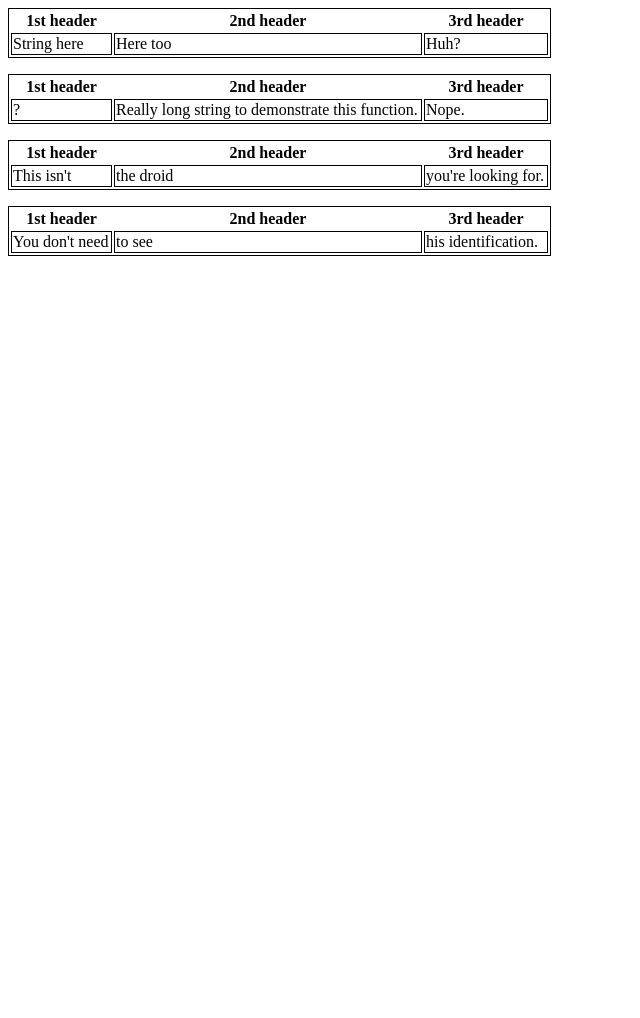
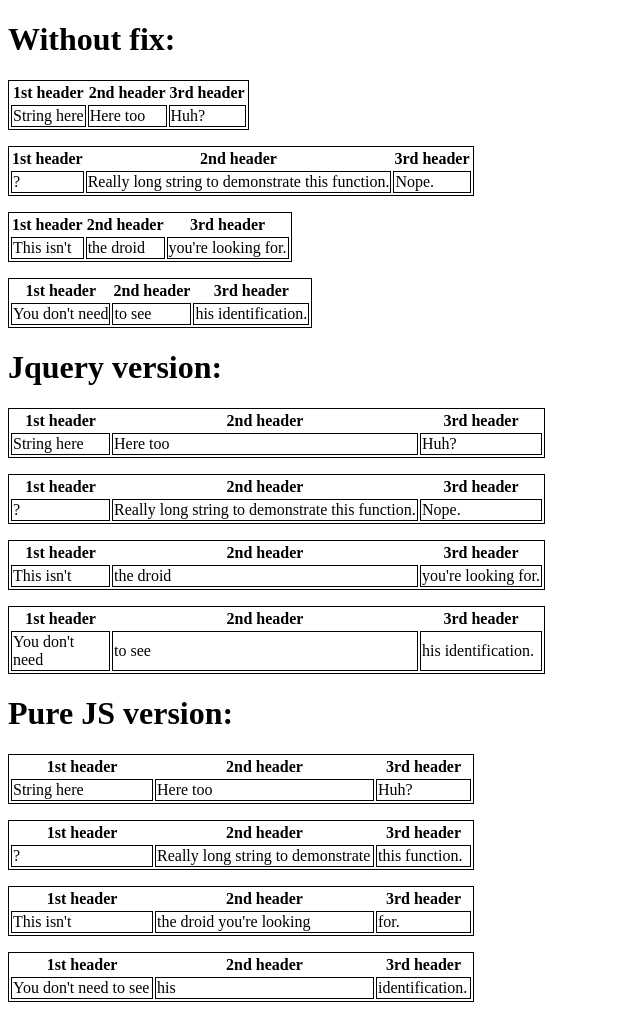
Before and after one commit to jdinitto/stackedColumnWidthFix, a plain HTML site: page index.html in a window 1280 px wide. Shown: the whole page, without its empty margins (0-640 px from the left). Before the commit the page ends 800 px from the top, so only its background shows below. Drawn offline with nearby package versions, Linux system fonts and the light colour scheme.

Commit message:
add jquery and vanilla js versions, more markup

```diff
--- a/index.html
+++ b/index.html
@@ -3,17 +3,21 @@
 <head>
 <title>Stacked Column Width Fix</title>
   <link rel="stylesheet" type="text/css" href="css/styles.css">
-  <script type="text/javascript" src="js/script.js"></script>
+   <script data-require="jquery@2.2.4" data-semver="2.2.4" src="https://ajax.googleapis.com/ajax/libs/jquery/2.2.4/jquery.min.js"></script>
+  <script src="js/tables_jquery.js"></script>
+  <script src="js/tables_vanilla.js"></script>
 
   <script>
     document.addEventListener("DOMContentLoaded", function(event) {
-      setWidestCell('thisIsTheParent');
+      setWidestCelljquery('thisIsTheParent');
+      setWidestCelljs('thisIsTheParent2');
     });
   </script>
 </head>
 
 <body>
-<div id="thisIsTheParent">
+<h1>Without fix:</h1>
+    <div id="withoutFix">
       <table>
         <thead>
           <tr>
@@ -30,7 +34,6 @@
           </tr>
         </tbody>
       </table>
-
       <table>
         <thead>
           <tr>
@@ -47,7 +50,6 @@
           </tr>
         </tbody>
       </table>
-
       <table>
         <thead>
           <tr>
@@ -81,5 +83,141 @@
         </tbody>
       </table>
     </div>
+
+    <h1>Jquery version:</h1>
+    <div id="thisIsTheParent">
+      <table>
+        <thead>
+          <tr>
+            <th>1st header</th>
+            <th>2nd header</th>
+            <th>3rd header</th>
+          </tr>
+        </thead>
+        <tbody>
+          <tr>
+            <td>String here</td>
+            <td>Here too</td>
+            <td>Huh?</td>
+          </tr>
+        </tbody>
+      </table>
+      <table>
+        <thead>
+          <tr>
+            <th>1st header</th>
+            <th>2nd header</th>
+            <th>3rd header</th>
+          </tr>
+        </thead>
+        <tbody>
+          <tr>
+            <td>?</td>
+            <td>Really long string to demonstrate this function.</td>
+            <td>Nope.</td>
+          </tr>
+        </tbody>
+      </table>
+      <table>
+        <thead>
+          <tr>
+            <th>1st header</th>
+            <th>2nd header</th>
+            <th>3rd header</th>
+          </tr>
+        </thead>
+        <tbody>
+          <tr>
+            <td>This isn't</td>
+            <td>the droid</td>
+            <td>you're looking for.</td>
+          </tr>
+        </tbody>
+      </table>
+      <table>
+        <thead>
+          <tr>
+            <th>1st header</th>
+            <th>2nd header</th>
+            <th>3rd header</th>
+          </tr>
+        </thead>
+        <tbody>
+          <tr>
+            <td>You don't need</td>
+            <td>to see</td>
+            <td>his identification.</td>
+          </tr>
+        </tbody>
+      </table>
+    </div>
+
+    <h1>Pure JS version:</h1>
+    <div id="thisIsTheParent2">
+      <table>
+        <thead>
+          <tr>
+            <th>1st header</th>
+            <th>2nd header</th>
+            <th>3rd header</th>
+          </tr>
+        </thead>
+        <tbody>
+          <tr>
+            <td>String here</td>
+            <td>Here too</td>
+            <td>Huh?</td>
+          </tr>
+        </tbody>
+      </table>
+      <table>
+        <thead>
+          <tr>
+            <th>1st header</th>
+            <th>2nd header</th>
+            <th>3rd header</th>
+          </tr>
+        </thead>
+        <tbody>
+          <tr>
+            <td>?</td>
+            <td>Really long string to demonstrate </td>
+            <td>this function.</td>
+          </tr>
+        </tbody>
+      </table>
+      <table>
+        <thead>
+          <tr>
+            <th>1st header</th>
+            <th>2nd header</th>
+            <th>3rd header</th>
+          </tr>
+        </thead>
+        <tbody>
+          <tr>
+            <td>This isn't</td>
+            <td>the droid you're looking</td>
+            <td>for.</td>
+          </tr>
+        </tbody>
+      </table>
+      <table>
+        <thead>
+          <tr>
+            <th>1st header</th>
+            <th>2nd header</th>
+            <th>3rd header</th>
+          </tr>
+        </thead>
+        <tbody>
+          <tr>
+            <td>You don't need to see</td>
+            <td>his</td>
+            <td>identification.</td>
+          </tr>
+        </tbody>
+      </table>
+    </div>
 </body>
 </html>
--- /dev/null
+++ b/js/tables_jquery.js
@@ -0,0 +1,52 @@
+// Code goes here
+//find the widest cell in each column in a series of 2 tables or more
+//for perfectly aligned/non-jaggy cells
+//good for tables that may have different lengths of data
+
+//must pass in the id of direct parent element of table array
+//must also have <th> cells in first row
+//like any good table has
+
+//ex: setWidestCell('thisIsTheParent')
+//or: setWidestCell('#thisIsTheParent');
+
+function setWidestCelljquery(el) {
+
+  var addHash = function() {
+      if (el.indexOf('#') === -1) {
+        el = '#' + el
+      }
+      return el;
+    },
+
+    arrayMax = function(array) {
+      return Math.max.apply(Math, array);
+    },
+
+    parentElId = addHash(),
+    tablesToFix = parentElId + ' table',
+    allCols = $(tablesToFix + ' thead tr:first').find('th'),
+
+    getWidest = function() {
+
+      for (i = 0; i < allCols.length; i++) {
+        var cell = 'thead tr th:eq(' + i + ')',
+          widthArr = [];
+
+        $(tablesToFix).each(function() {
+          widthArr.push($(this).find(cell).width());
+        });
+
+        $(tablesToFix).each(function() {
+          $(this).find(cell).width(arrayMax(widthArr));
+        });
+
+      }
+    };
+
+  return getWidest();
+}
+
+$(document).ready( function() {
+  setWidestCell('thisIsTheParent');
+});
--- a/js/script.js
+++ b/js/tables_vanilla.js
@@ -1,16 +1,4 @@
-//find the widest cell in each column in a series of 2 tables or more
-//for perfectly aligned/non-jaggy cells
-//good for tables that may have different lengths of data
-
-//must pass in the id of direct parent element of table array
-//must also have <th> cells in first row
-//like any good table has
-
-//ex: setWidestCell('thisIsTheParent')
-
-//to do: clean up two loops
-
-function setWidestCell(el) {
+function setWidestCelljs(el) {
 
   var widthArr = [],
 
```
Lines whose indentation alone changed are shown as unchanged.
